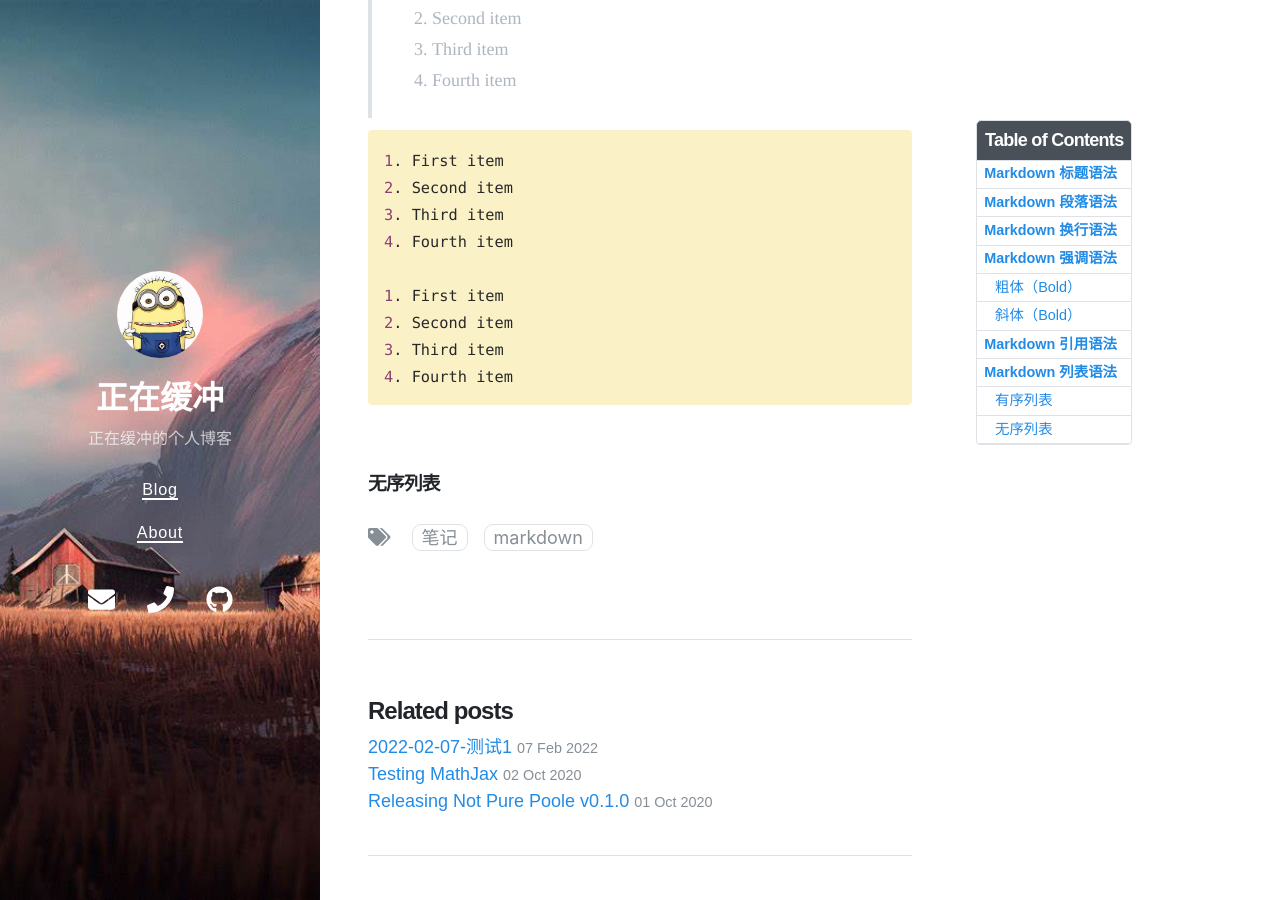
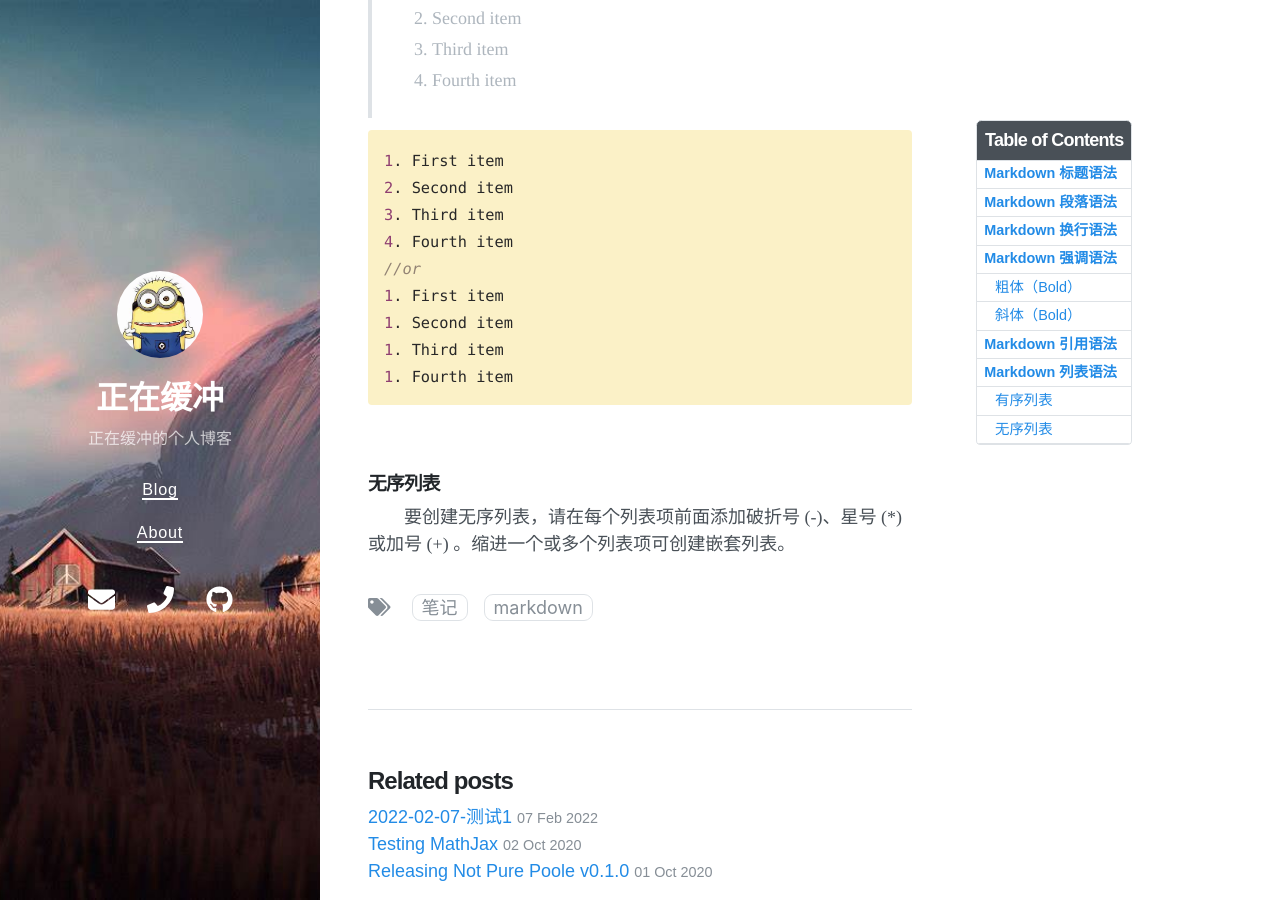
Before and after one commit to Zzhc3321/personal-blog.github.io, a Jekyll site: the page built from _posts/2022-02-08-Markdown-基础语法.md, in a window 1280 px wide and 900 px high, scrolled down 3104 px. Built offline with Jekyll 4.4.1, drawn with Linux system fonts in a browser that asks for light colours; nearby versions of some CDN libraries.

Commit message:
修改文件: _posts/2022-02-08-Markdown-基础语法.md

```diff
--- a/_posts/2022-02-08-Markdown-基础语法.md
+++ b/_posts/2022-02-08-Markdown-基础语法.md
@@ -114,12 +114,13 @@ Italicized text is the *cat's meow*.
 2. Second item
 3. Third item
 4. Fourth item
-
+//or
 1. First item
-2. Second item
-3. Third item
-4. Fourth item
+1. Second item
+1. Third item
+1. Fourth item
 {% endhighlight %}
 
 <br>
 ### 无序列表
+&emsp;&emsp;要创建无序列表，请在每个列表项前面添加破折号 (-)、星号 (*) 或加号 (+) 。缩进一个或多个列表项可创建嵌套列表。
```
